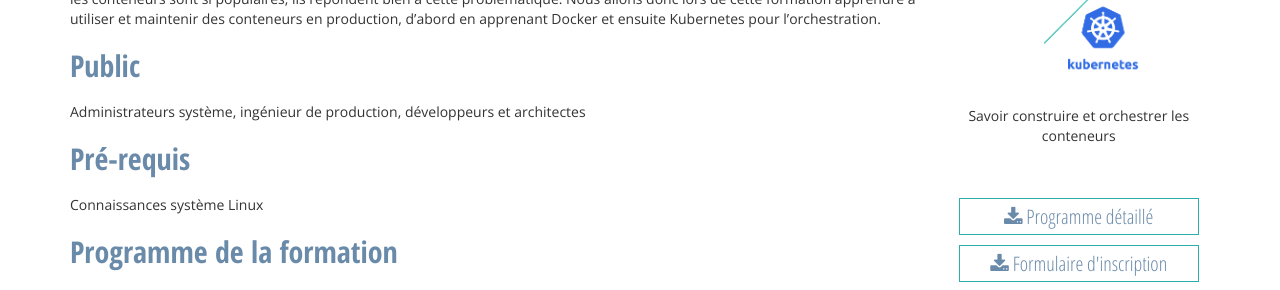
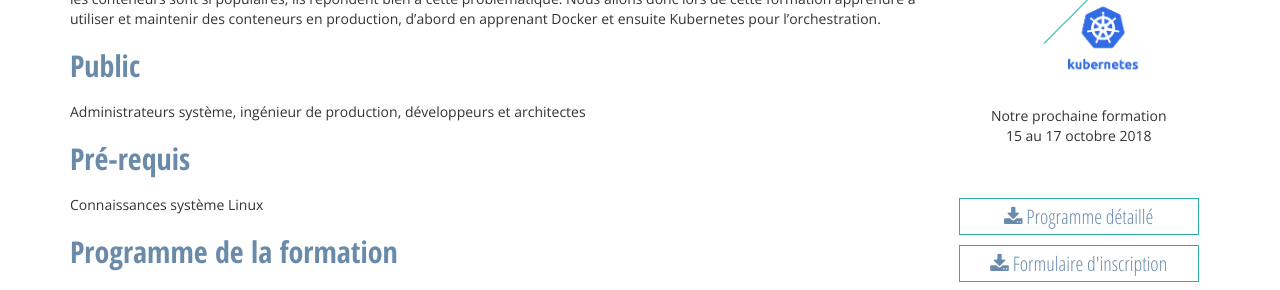
Before and after one commit to wescale/wescale-site, a Jekyll site: the page built from _formations/Docker-Kubernetes.md, in a window 1280 px wide and 900 px high. Shown: the part 225-515 px from the top of the window. Built offline with Jekyll 4.4.1, drawn with Linux system fonts in a browser that asks for light colours; nearby versions of some CDN libraries; comment, search, counter and statistics services are not loaded.

Commit message:
add date

```diff
--- a/_formations/Docker-Kubernetes.md
+++ b/_formations/Docker-Kubernetes.md
@@ -10,7 +10,9 @@ pitch: |
 
 img: /images/formations/docker-kubernetes.png
 formateur_img: /images/wewes/carre-sebastien-lavayssiere.jpg
-subtitle: Savoir construire et orchestrer les conteneurs
+subtitle: |
+    Notre prochaine formation<br>
+    15 au 17 octobre 2018
 pdf: /pdf/formation-docker-kubernetes.pdf
 duree: 3 jours
 tarif: 2 200 €
```
